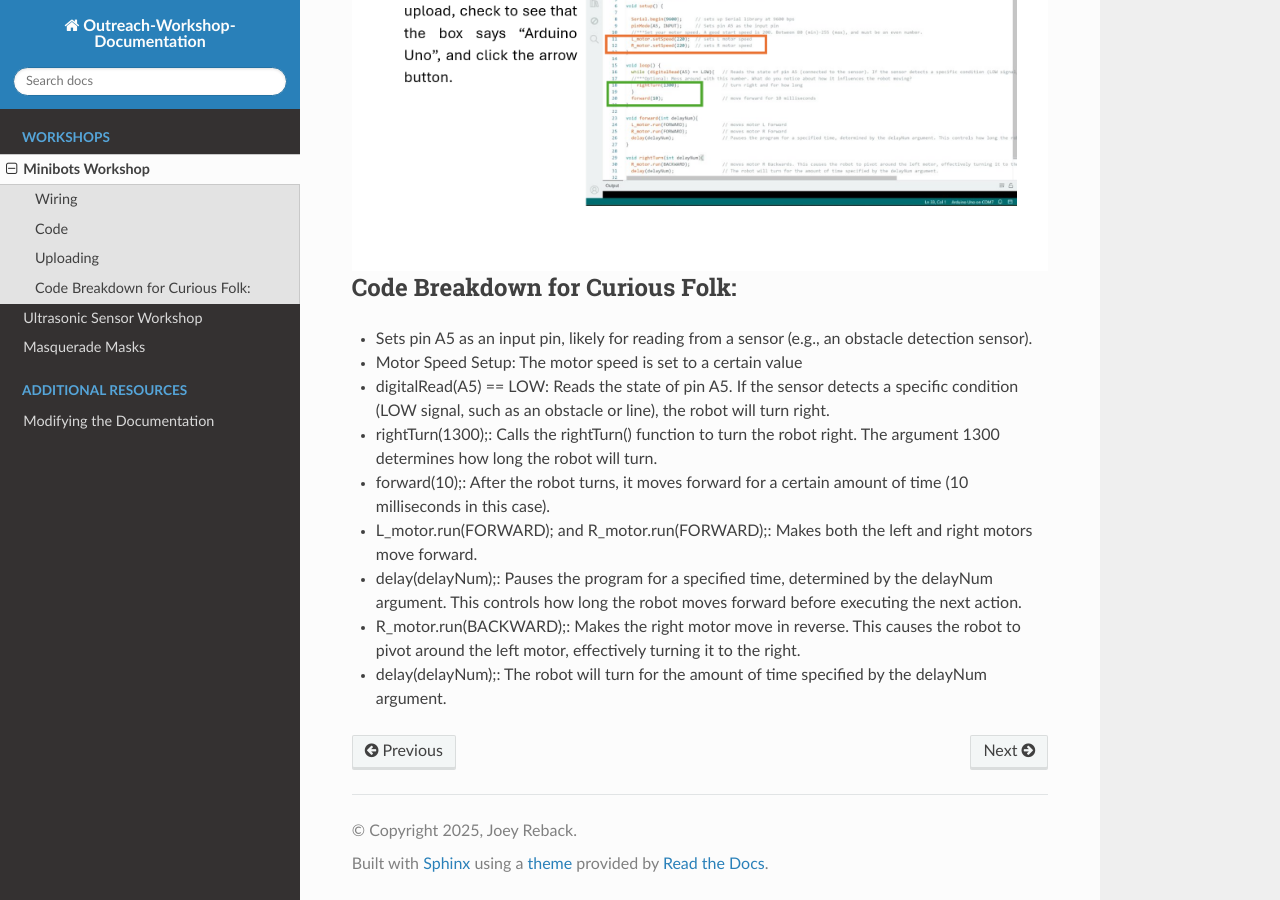
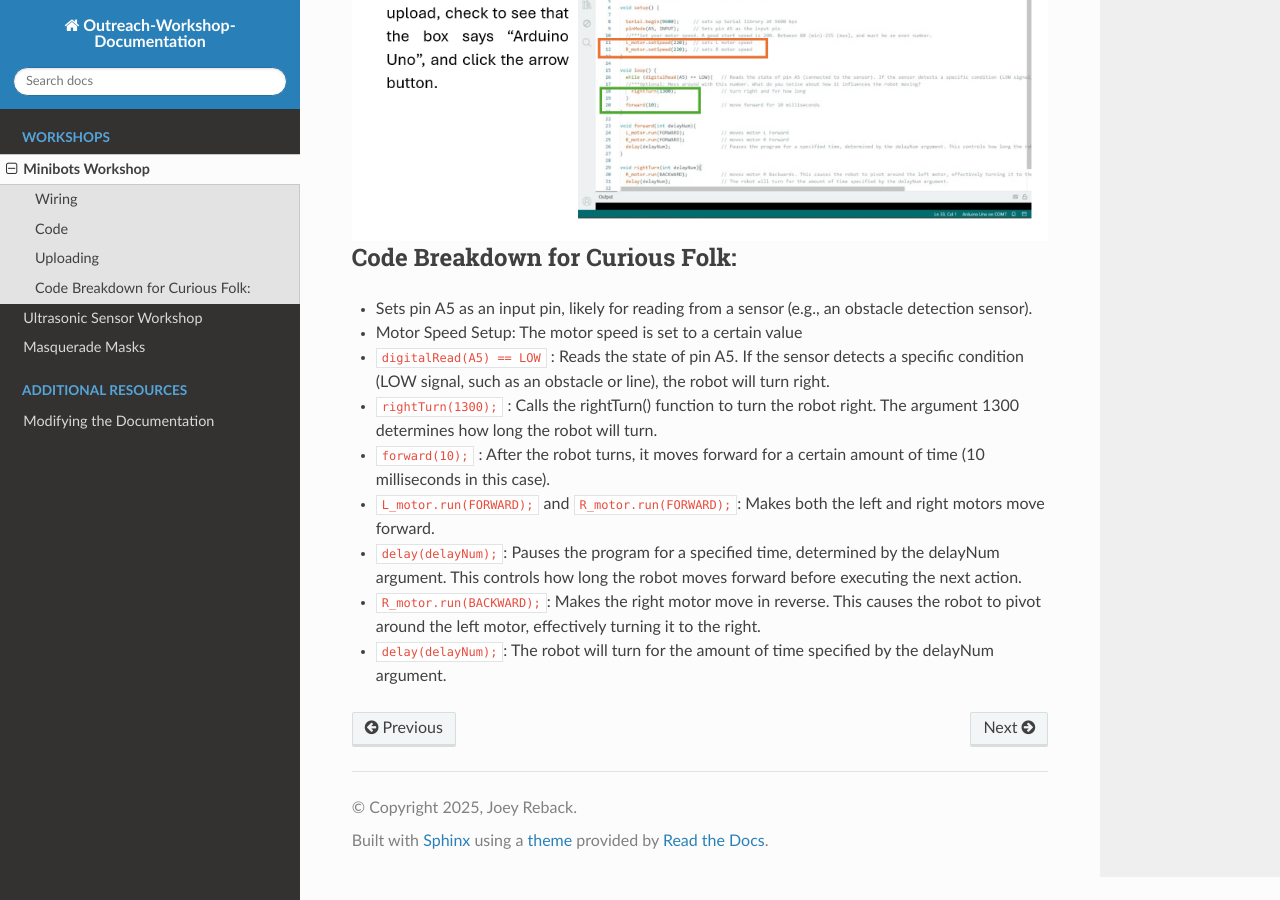
Before and after one commit to CSU-ECE-Outreach/Outreach-Workshop-Documentation, a Sphinx documentation site: the page built from docs/minibots.rst, in a window 1280 px wide and 900 px high, scrolled down 1735 px. Built offline with Sphinx 7.4.7 and the Read the Docs theme 3.1.0, drawn with Linux system fonts in a browser that asks for light colours.

```diff
--- a/docs/minibots.rst
+++ b/docs/minibots.rst
@@ -56,10 +56,10 @@ Code Breakdown for Curious Folk:
 ----------------------------------
 * Sets pin A5 as an input pin, likely for reading from a sensor (e.g., an obstacle detection sensor).
 * Motor Speed Setup: The motor speed is set to a certain value
-* digitalRead(A5) == LOW: Reads the state of pin A5. If the sensor detects a specific condition (LOW signal, such as an obstacle or line), the robot will turn right.
-* rightTurn(1300);: Calls the rightTurn() function to turn the robot right. The argument 1300 determines how long the robot will turn.
-* forward(10);: After the robot turns, it moves forward for a certain amount of time (10 milliseconds in this case).
-* L_motor.run(FORWARD); and R_motor.run(FORWARD);: Makes both the left and right motors move forward.
-* delay(delayNum);: Pauses the program for a specified time, determined by the delayNum argument. This controls how long the robot moves forward before executing the next action.
-* R_motor.run(BACKWARD);: Makes the right motor move in reverse. This causes the robot to pivot around the left motor, effectively turning it to the right.
-* delay(delayNum);: The robot will turn for the amount of time specified by the delayNum argument.
+* ``digitalRead(A5) == LOW`` : Reads the state of pin A5. If the sensor detects a specific condition (LOW signal, such as an obstacle or line), the robot will turn right.
+* ``rightTurn(1300);`` : Calls the rightTurn() function to turn the robot right. The argument 1300 determines how long the robot will turn.
+* ``forward(10);`` : After the robot turns, it moves forward for a certain amount of time (10 milliseconds in this case).
+* ``L_motor.run(FORWARD);`` and ``R_motor.run(FORWARD);``: Makes both the left and right motors move forward.
+* ``delay(delayNum);``: Pauses the program for a specified time, determined by the delayNum argument. This controls how long the robot moves forward before executing the next action.
+* ``R_motor.run(BACKWARD);``: Makes the right motor move in reverse. This causes the robot to pivot around the left motor, effectively turning it to the right.
+* ``delay(delayNum);``: The robot will turn for the amount of time specified by the delayNum argument.
```
Also changed, not shown: docs/images-minibots/minibots-insts-2.png.
